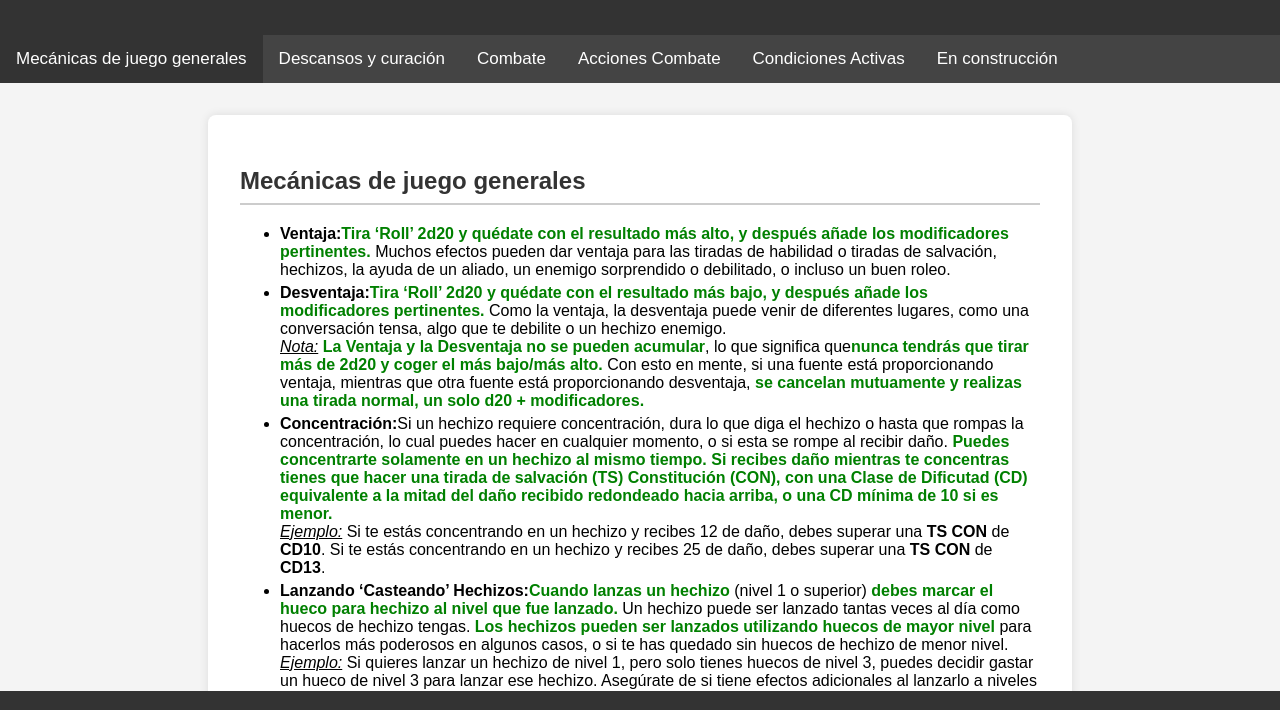
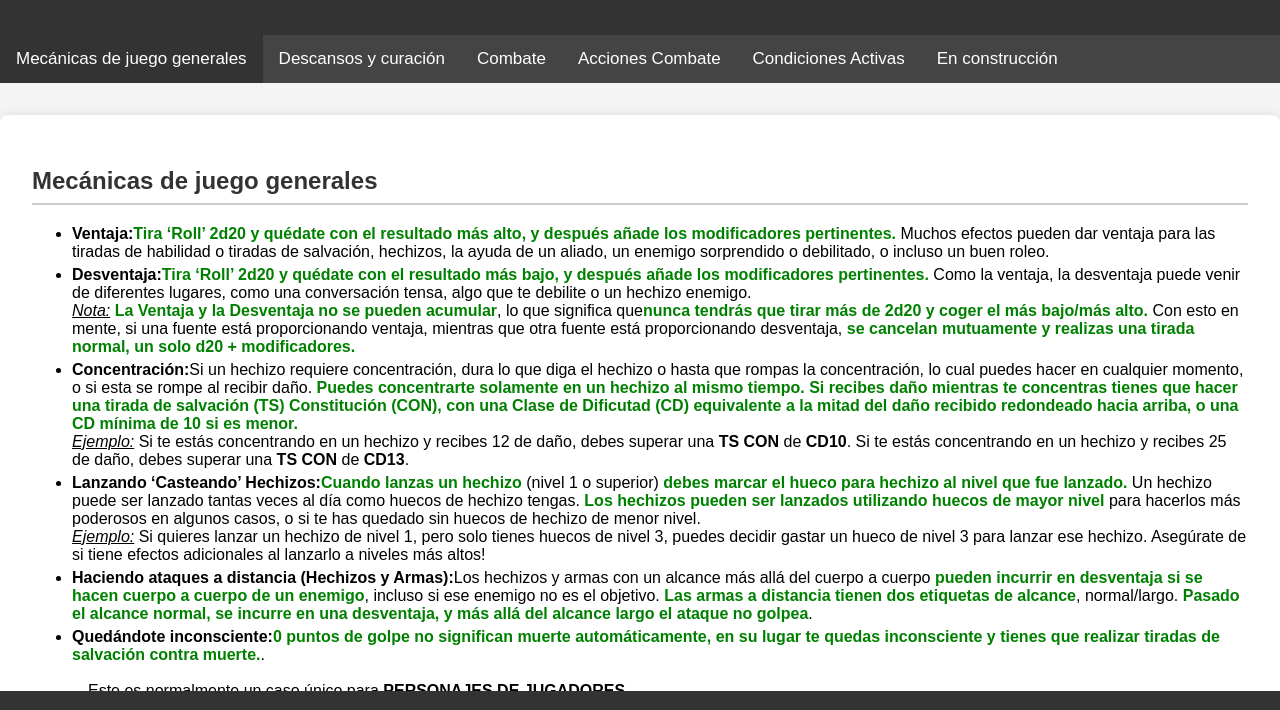
Before and after one commit to dabean-games/caoticos-estupidos, a plain HTML site: page index.html in a window 1280 px wide. Shown: the part 77-787 px from the top of the page. Drawn offline with Linux system fonts and the light colour scheme.

Commit message:
Update styles.css

```diff
--- a/css/styles.css
+++ b/css/styles.css
@@ -42,7 +42,7 @@
     padding: 2rem;
     background-color: white;
     border-radius: 8px;
-    max-width: 800px;
+    max-width: 95vw;
     margin: 2rem auto;
     box-shadow: 0 0 10px rgba(0, 0, 0, 0.1);
 }
```
